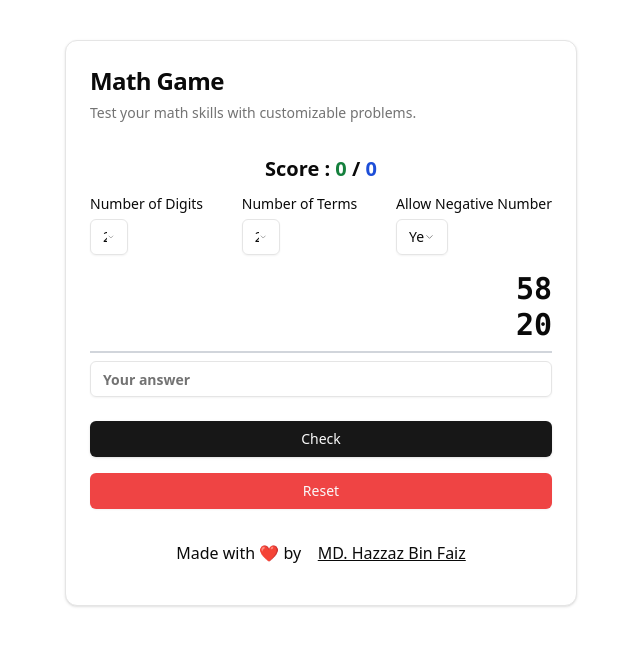
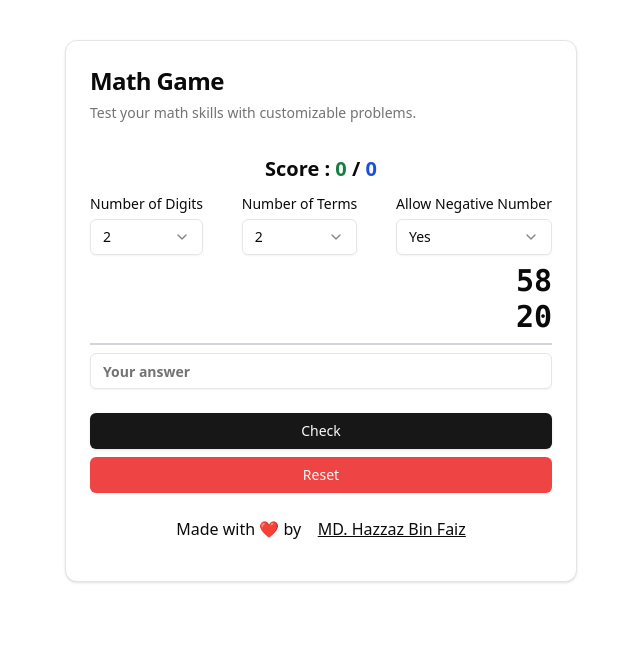
Before and after one commit to HazzazBinFaiz/seimple-math-game, a React (Vite) app: page / in a window 1280 px wide. Shown: the top 646 px of the page, without its empty margins (319-959 px from the left). Built offline with nearby package versions, Linux system fonts and the light colour scheme.

Commit message:
Update App.tsx

```diff
--- a/src/App.tsx
+++ b/src/App.tsx
@@ -110,12 +110,12 @@ export default function MathGame() {
       <div className="w-full text-xl font-bold text-center py-2">
         Score : <span className='text-green-700'>{score}</span> / <span className='text-blue-700'>{totalScore}</span>
       </div>
-      <CardContent className="space-y-4">
+      <CardContent className="space-y-2">
         <div className="flex justify-between items-center space-x-4">
           <div className="space-y-1">
             <Label htmlFor="numDigits">Number of Digits</Label>
             <Select value={numDigits.toString()} onValueChange={handleNumDigitsChange}>
-              <SelectTrigger className="w-1/3">
+              <SelectTrigger className="w-full">
                 <SelectValue placeholder="Number of Digits" />
               </SelectTrigger>
               <SelectContent>
@@ -130,7 +130,7 @@ export default function MathGame() {
           <div className="space-y-1">
             <Label htmlFor="numTerms">Number of Terms</Label>
             <Select value={numTerms.toString()} onValueChange={handleNumTermsChange}>
-              <SelectTrigger className="w-1/3">
+              <SelectTrigger className="w-full">
                 <SelectValue placeholder="Number of Terms" />
               </SelectTrigger>
               <SelectContent>
@@ -145,7 +145,7 @@ export default function MathGame() {
           <div className="space-y-1">
             <Label htmlFor="allowNegative">Allow Negative Number</Label>
             <Select value={allowNegative.toString()} onValueChange={handleAllowNegativeChange}>
-              <SelectTrigger className="w-1/3">
+              <SelectTrigger className="w-full">
                 <SelectValue placeholder="Allow Negative Number" />
               </SelectTrigger>
               <SelectContent>
```
